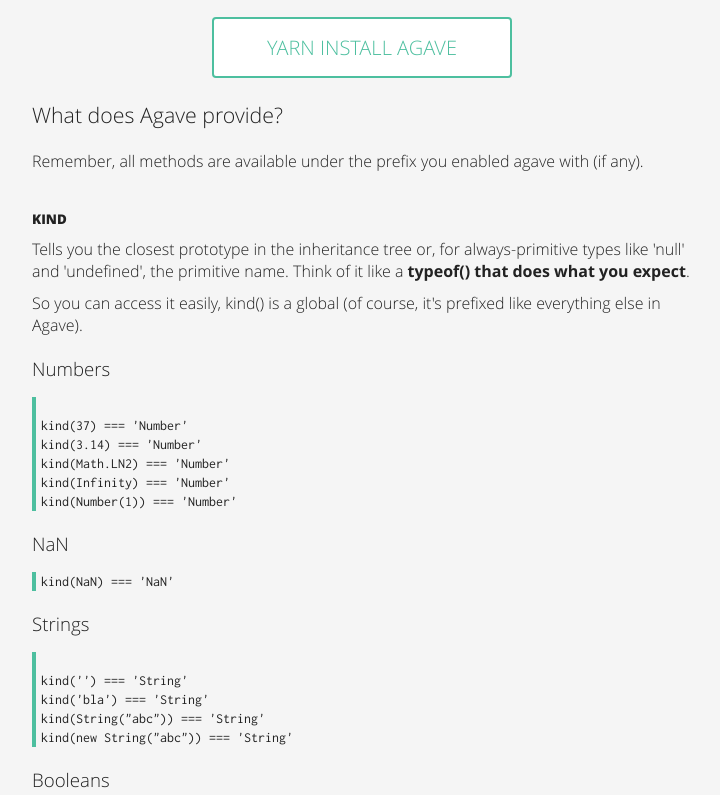
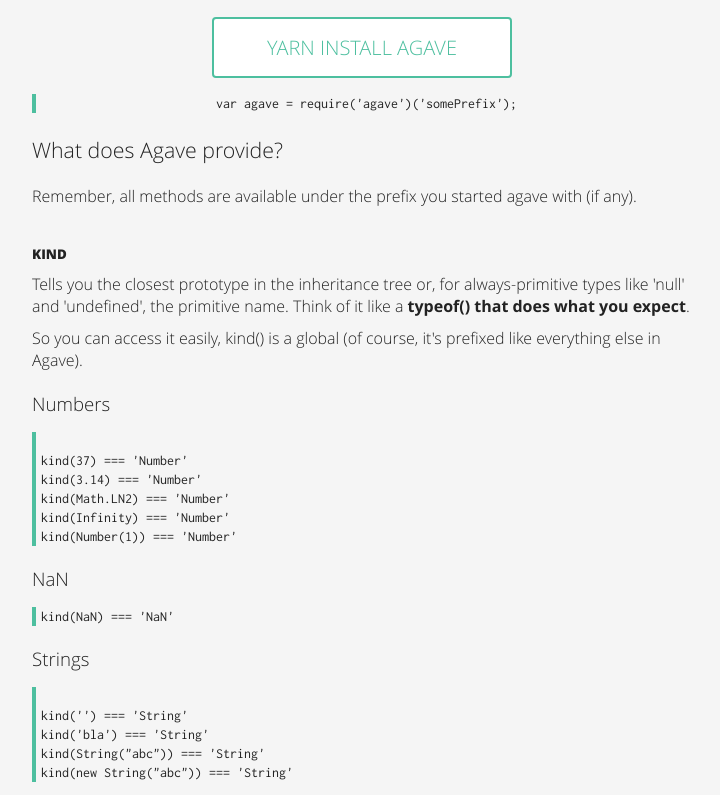
Before and after one commit to mikemaccana/agave, a website: page index.html in a window 1280 px wide. Shown: the part 854-1649 px from the top of the page, without its empty margins (353-1073 px from the left). Drawn offline with Linux system fonts and the light colour scheme.

Commit message:
Update now signatue has chnaged (no need for 'enable')

```diff
--- a/index.html
+++ b/index.html
@@ -130,11 +130,15 @@
 			<a href="https://www.npmjs.com/package/agave">
 				<button class="download">yarn install agave</button>
 			</a>
+
+			<pre><code>var agave = require('agave')('somePrefix');</code></pre>
 		</div>
+
+
 
 		<h3>What does Agave provide?</h3>
 
-		<p>Remember, all methods are available under the prefix you enabled agave with (if any).</p>
+		<p>Remember, all methods are available under the prefix you started agave with (if any).</p>
 
 		<section>
 			<h4><a name="kind"></a>kind</h4>
@@ -619,7 +623,7 @@
 
 		<p>Another concern may be naming or implementation conflicts - ie, another library or perhaps a new version of ES includes some code that uses the same method name to do something differently. This is why <strong>Agave makes you to prefix every method it provides</strong>. Just start it with:</p>
 
-		<pre><code>agave.enable('av');
+		<pre><code>var agave = require('agave')('av');
 		</code></pre>
 
 		<p>or <strong>any prefix of your choice</strong> to have all the methods prefixed with whatever string you like.</p>
```
